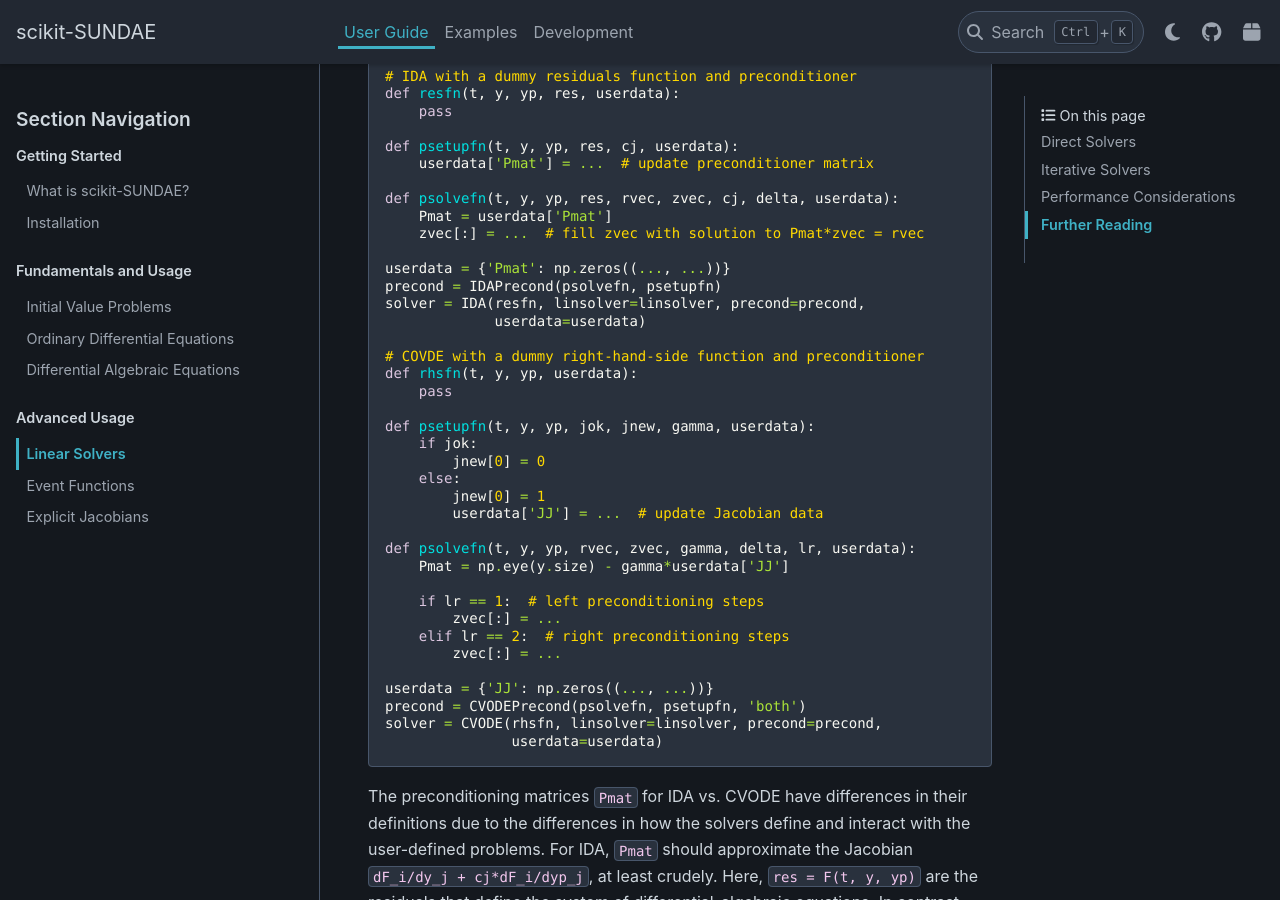
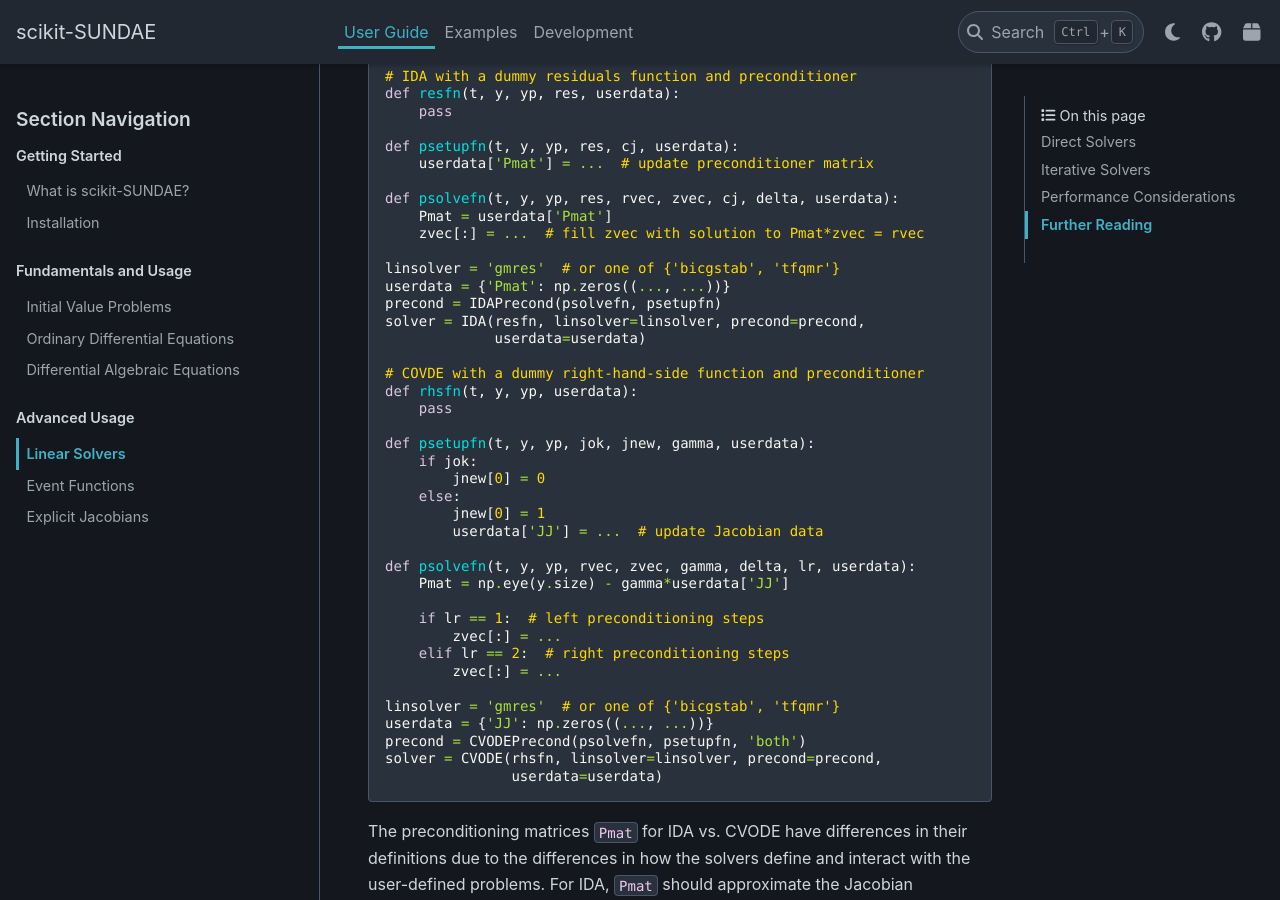
Before and after one commit to NREL/scikit-sundae, a Sphinx documentation site: the page built from docs/source/user_guide/linear_solvers.rst, in a window 1280 px wide and 900 px high, scrolled down 4190 px. Built offline with Sphinx 7.4.7 and the PyData theme 0.15.4, drawn with Linux system fonts in a browser that asks for light colours; pages that are not in the unit, such as notebooks, are missing from menus.

Commit message:
Set linsolver in docs iterative skeleton example

```diff
--- a/docs/source/user_guide/linear_solvers.rst
+++ b/docs/source/user_guide/linear_solvers.rst
@@ -118,6 +118,7 @@
         Pmat = userdata['Pmat']
         zvec[:] = ...  # fill zvec with solution to Pmat*zvec = rvec
 
+    linsolver = 'gmres'  # or one of {'bicgstab', 'tfqmr'}
     userdata = {'Pmat': np.zeros((..., ...))}
     precond = IDAPrecond(psolvefn, psetupfn)
     solver = IDA(resfn, linsolver=linsolver, precond=precond,
@@ -142,6 +143,7 @@
         elif lr == 2:  # right preconditioning steps
             zvec[:] = ...
 
+    linsolver = 'gmres'  # or one of {'bicgstab', 'tfqmr'}
     userdata = {'JJ': np.zeros((..., ...))}
     precond = CVODEPrecond(psolvefn, psetupfn, 'both')
     solver = CVODE(rhsfn, linsolver=linsolver, precond=precond,
```
